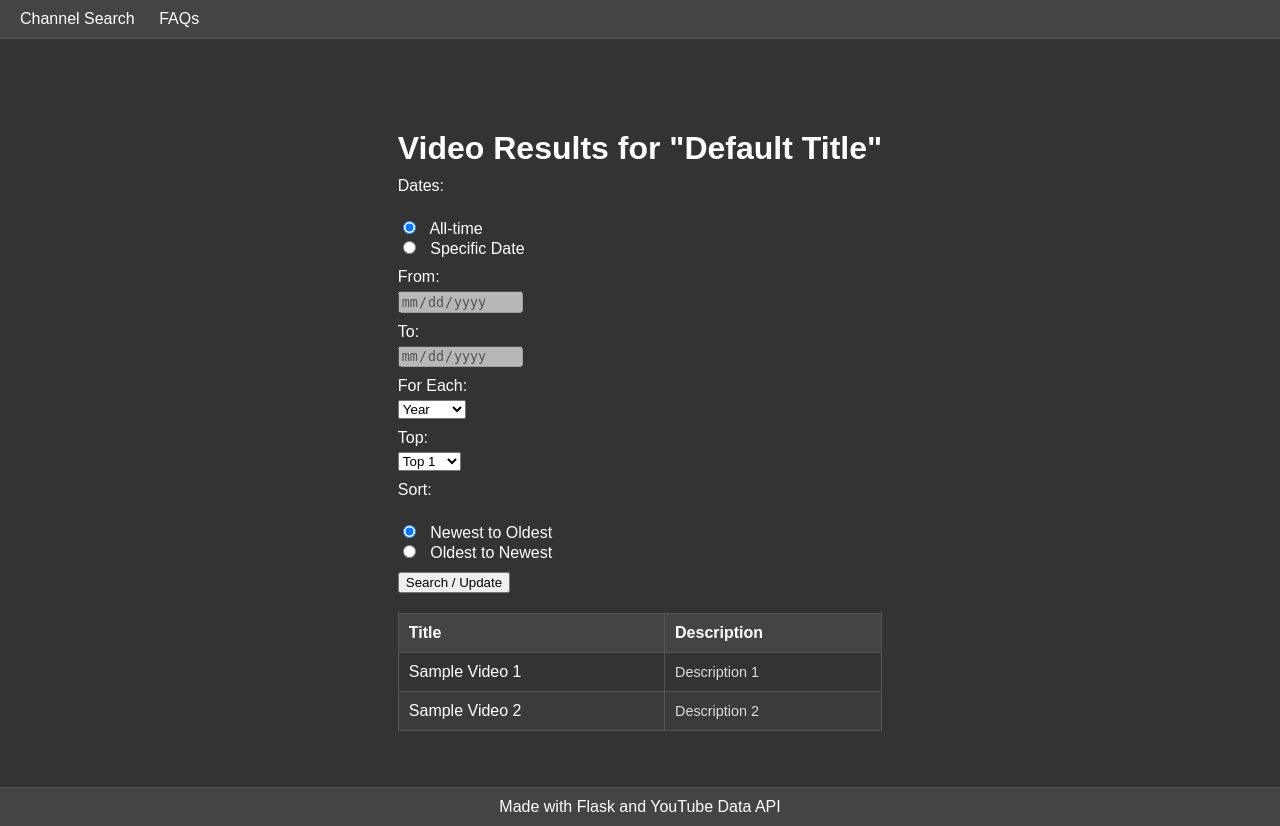
After one commit to r-leeper/topN_yt, a Flask app: page /video_search in a window 1280 px wide. The commit adds this page. Run offline with Flask 3, Linux system fonts and the light colour scheme.

Commit message:
All front end functioning aside from only sending form when main button is clicked. Next step in chatgpt.

```diff
--- a/app.py
+++ b/app.py
@@ -19,11 +19,37 @@ def search_results():
     # Perform the search and get results
     # For demonstration, we'll use a placeholder list of results
     results = [
-        {"title": "Example Channel 1", "description": "This is a description for Example Channel 1."},
-        {"title": "Example Channel 2", "description": "This is a description for Example Channel 2."}
+        {"title": "Example Channel 1", "description": "This is a description for Example Channel 1.", "id": "12345"},
+        {"title": "Example Channel 2", "description": "This is a description for Example Channel 2.", "id": "23456"},
+        {"title": "Example Channel 3", "description": "This is a description for Example Channel 3.", "id": "34567"},
+        {"title": "Example Channel 4", "description": "This is a description for Example Channel 4.", "id": "45678"},
+        {"title": "Example Channel 5", "description": "This is a description for Example Channel 5.", "id": "56789"},
     ]
     return render_template('channel_results.html', query=query, results=results)
 
 
+@app.route('/video_search', methods=['GET'])
+def video_search():
+    title = request.args.get('title', 'Default Title')
+    date_option = request.args.get('date_option', 'all-time')
+    from_date = request.args.get('from_date', '')
+    to_date = request.args.get('to_date', '')
+    for_each = request.args.get('for_each', 'year')
+    top = request.args.get('top', '1')
+    sort_option = request.args.get('sort_option', 'newest')
+
+    # Logic to filter videos based on search options
+    # For demonstration, using static video list
+    videos = [{'title': 'Sample Video 1', 'description': 'Description 1'},
+              {'title': 'Sample Video 2', 'description': 'Description 2'}]
+
+    return render_template('video_results.html', title=title, videos=videos)
+
+
+@app.route('/faqs')
+def faqs():
+    return render_template('faqs.html')
+
+
 if __name__ == '__main__':
     app.run(debug=True)
--- a/static/css/main.css
+++ b/static/css/main.css
@@ -10,8 +10,9 @@ body {
 
 header {
     background-color: #444;
-    padding: 10px;
+    padding: 10px 20px;
     border-bottom: 1px solid #555;
+    text-align: left; /* Align text to the left */
 }
 
 nav ul {
@@ -22,7 +23,7 @@ nav ul {
 
 nav ul li {
     display: inline;
-    margin-right: 10px;
+    margin-right: 20px;
 }
 
 nav ul li a {
@@ -45,11 +46,13 @@ footer {
     text-align: center;
 }
 
-.search-container {
+/* Additional styles for the search and results containers, if needed */
+
+.search-container, .results-container {
     margin-top: 50px;
 }
 
-.search-container h1 {
+.search-container h1, .results-container h1 {
     margin-bottom: 10px;
 }
 
@@ -58,7 +61,7 @@ footer {
     font-weight: normal;
 }
 
-.search-container form {
+.search-container form, .results-container {
     display: inline-block;
     text-align: left;
 }
@@ -98,6 +101,51 @@ footer {
     background-color: #666;
 }
 
+.results-container table {
+    width: 100%;
+    border-collapse: collapse;
+    margin-top: 20px;
+}
+
+.results-container th, .results-container td {
+    border: 1px solid #555;
+    padding: 10px;
+    text-align: left;
+}
+
+.results-container th {
+    background-color: #444;
+}
+
+.results-container td {
+    background-color: #333;
+}
+
+.results-container tr:nth-child(even) td {
+    background-color: #3b3b3b;
+}
+
+.results-container tr:hover td {
+    background-color: #555;
+}
+
+/* Styles for the titles and descriptions */
+.results-container a {
+    color: #fff;
+    font-size: 1.2em;
+    text-decoration: none;
+}
+
+.results-container a:hover {
+    text-decoration: underline;
+}
+
+.results-container td:nth-child(2) {
+    color: #ddd;
+    font-size: 0.9em;
+}
+
+/* Responsive styles */
 @media (max-width: 600px) {
     .search-box {
         flex-direction: column;
@@ -114,3 +162,24 @@ footer {
         margin-bottom: 0;
     }
 }
+
+<style>
+    .search-options {
+        margin-bottom: 20px;
+        padding: 10px;
+        border: 1px solid #ccc;
+        border-radius: 5px;
+    }
+    .form-group {
+        margin-bottom: 10px;
+    }
+    .form-group label {
+        display: block;
+        margin-bottom: 5px;
+    }
+    .form-group input[type="radio"],
+    .form-group input[type="date"],
+    .form-group select {
+        margin-right: 10px;
+    }
+</style>
--- a/templates/base.html
+++ b/templates/base.html
@@ -5,9 +5,29 @@
     <meta name="viewport" content="width=device-width, initial-scale=1.0">
     <meta http-equiv="X-UA-Compatible" content="ie=edge">
     <link rel="stylesheet" href="{{url_for('static', filename='css/main.css')}}">
-      {% block head %}{% endblock %}
+    {% block head %}{% endblock %}
   </head>
   <body>
-    {% block body %}{% endblock %}
+    <header>
+      <nav>
+        <ul>
+          <li><a href="{{ url_for('channel_search') }}">Channel Search</a></li>
+          <li><a href="{{ url_for('faqs') }}">FAQs</a></li>
+        </ul>
+      </nav>
+    </header>
+    <main>
+      {% block body %}{% endblock %}
+      <br>
+      <br>
+      <br>
+    </main>
+    <footer>
+      Made with Flask and YouTube Data API
+    </footer>
+
+    {% block scripts %}
+        <!-- JavaScript code -->
+    {% endblock %}
   </body>
 </html>
--- /dev/null
+++ b/templates/video_results.html
@@ -0,0 +1,94 @@
+{% extends 'base.html' %}
+
+{% block title %}Video Results{% endblock %}
+
+{% block body %}
+    <div class="results-container">
+        <h1>Video Results for "{{ title }}"</h1>
+
+        <!-- Search Options Box -->
+            <form id="search-form" action="/search" method="GET">
+                <div class="form-group">
+                    <label>Dates:</label><br>
+                    <input type="radio" id="all-time" name="date_option" value="all-time" checked onclick="toggleDateSelectors()"> All-time<br>
+                    <input type="radio" id="specific-date" name="date_option" value="specific-date" onclick="toggleDateSelectors()"> Specific Date
+                </div>
+                <div class="form-group">
+                    <label for="from-date">From:</label>
+                    <input type="date" id="from-date" name="from_date" disabled>
+                </div>
+                <div class="form-group">
+                    <label for="to-date">To:</label>
+                    <input type="date" id="to-date" name="to_date" disabled>
+                </div>
+                <div class="form-group">
+                    <label for="for-each">For Each:</label>
+                    <select id="for-each" name="for_each">
+                        <option value="year">Year</option>
+                        <option value="quarter">Quarter</option>
+                        <option value="month">Month</option>
+                        <option value="week">Week</option>
+                    </select>
+                </div>
+                <div class="form-group">
+                    <label for="top">Top:</label>
+                    <select id="top" name="top">
+                        {% for i in range(1, 21) %}
+                            <option value="{{ i }}">Top {{ i }}</option>
+                        {% endfor %}
+                    </select>
+                </div>
+                <div class="form-group">
+                    <label>Sort:</label><br>
+                    <input type="radio" id="newest" name="sort_option" value="newest" checked> Newest to Oldest<br>
+                    <input type="radio" id="oldest" name="sort_option" value="oldest"> Oldest to Newest
+                </div>
+                <button type="submit">Search / Update</button>
+            </form>
+        <!-- Video Results Table -->
+        <table>
+            <thead>
+                <tr>
+                    <th>Title</th>
+                    <th>Description</th>
+                </tr>
+            </thead>
+            <tbody>
+                {% for video in videos %}
+                    <tr>
+                        <td>{{ video.title }}</td>
+                        <td>{{ video.description }}</td>
+                    </tr>
+                {% endfor %}
+            </tbody>
+        </table>
+    </div>
+
+{% endblock %}
+
+{% block scripts %}
+
+<script>
+    // Function to toggle date selectors
+function toggleDateSelectors() {
+  var allTimeRadio = document.getElementById('all-time');
+  var fromDateInput = document.getElementById('from-date');
+  var toDateInput = document.getElementById('to-date');
+
+  if (allTimeRadio.checked) {
+    fromDateInput.disabled = true;
+    toDateInput.disabled = true;
+  } else {
+    fromDateInput.disabled = false;
+    toDateInput.disabled = false;
+  }
+}
+
+// Event listener for DOMContentLoaded (no changes)
+document.addEventListener('DOMContentLoaded', function() {
+  toggleDateSelectors();
+});
+
+</script>
+
+{% endblock %}
```
Also changed, not shown: templates/channel_results.html (+17 -4 lines), templates/faqs.html (added, +21 -0 lines).
